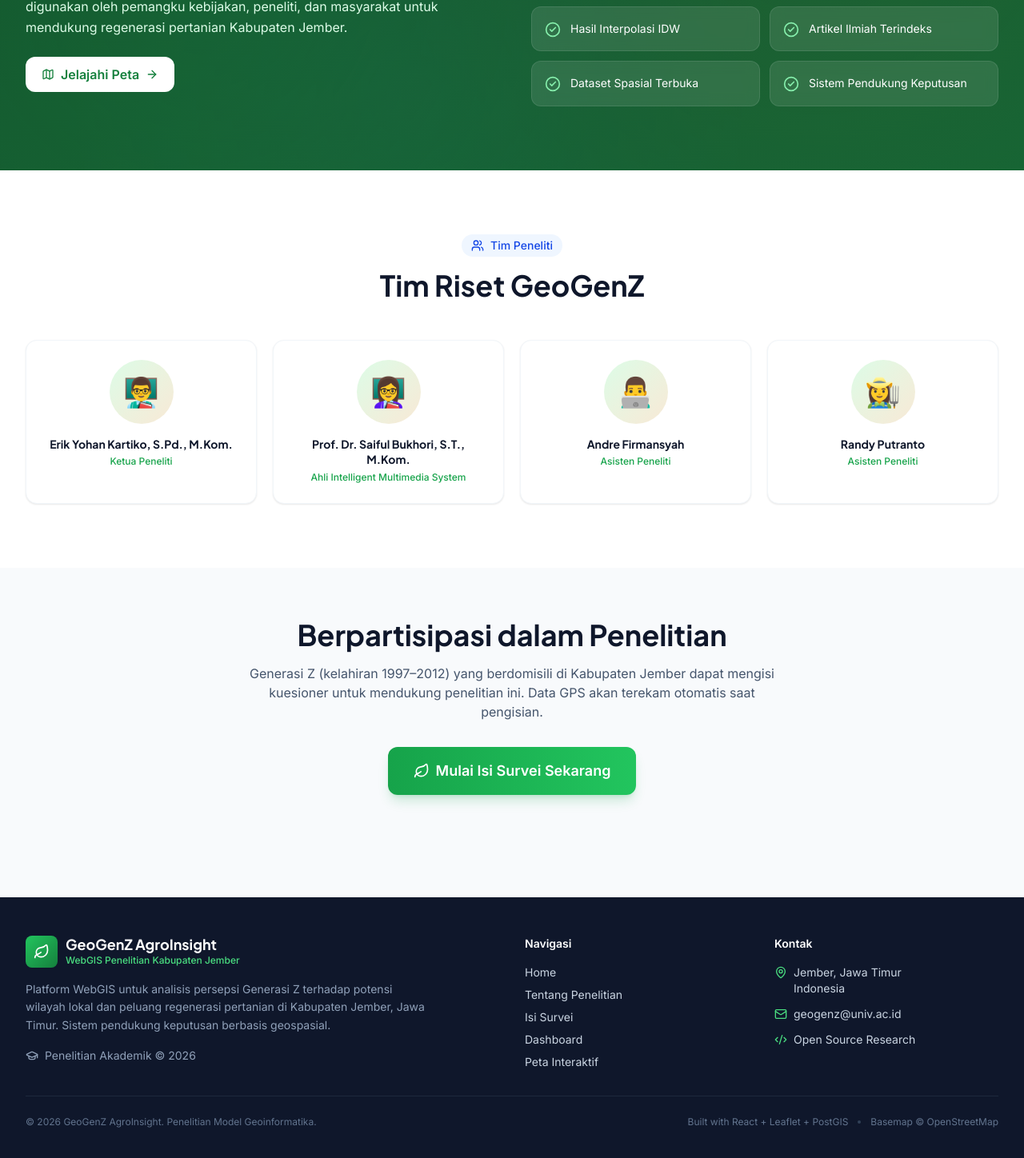
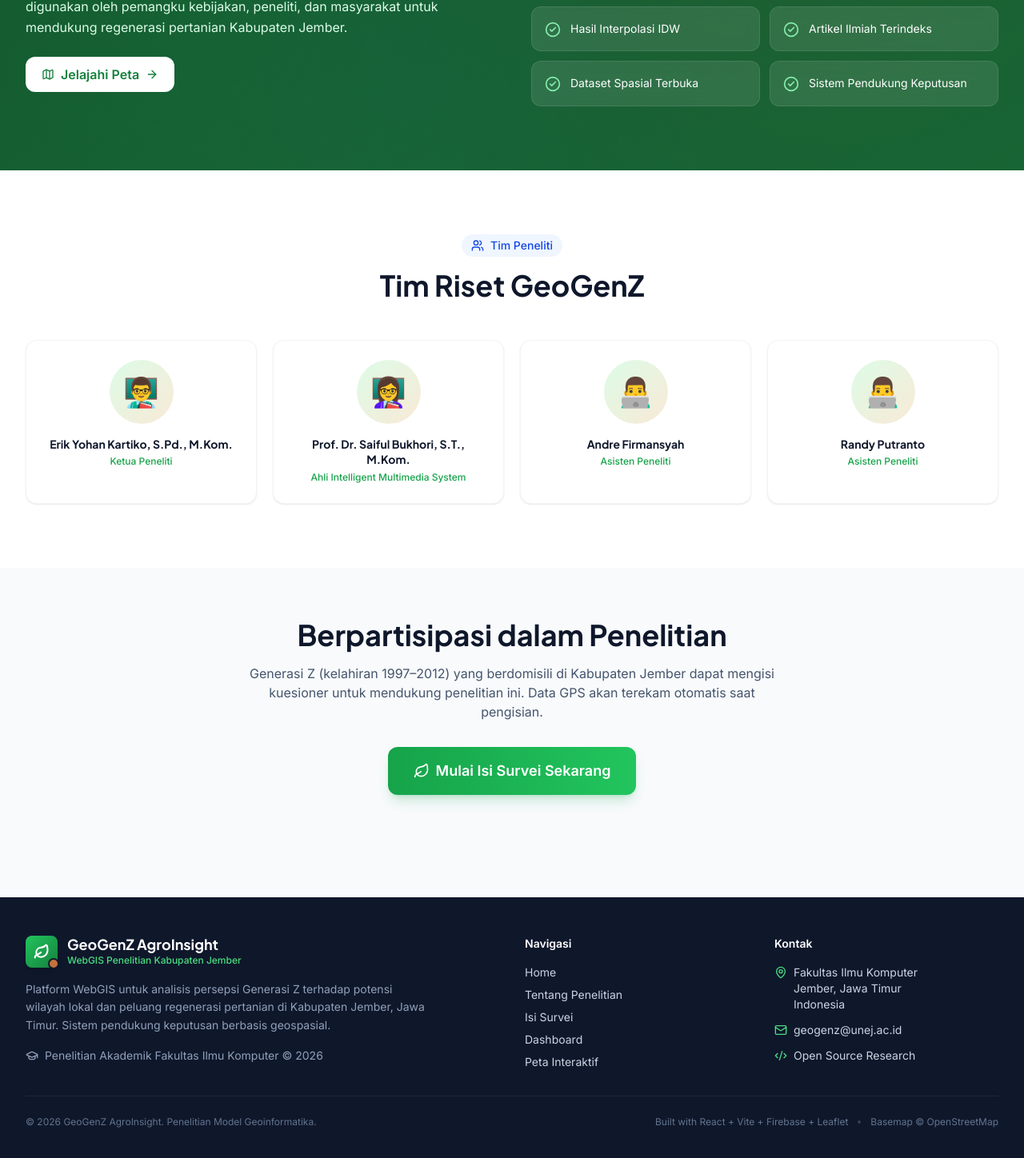
Before and after one commit to af133/survey-jember, a React (Vite) app: page / in a window 1280 px wide. Shown: the part 2959-4407 px from the top of the page at 80% size. Built offline with nearby package versions, Linux system fonts and the light colour scheme; no server answers.

Commit message:
Penyesuaian lagi

```diff
--- a/src/components/Footer.tsx
+++ b/src/components/Footer.tsx
@@ -6,9 +6,12 @@ export default function Footer() {
       <div className="max-w-[1600px] mx-auto px-4 sm:px-6 lg:px-8 py-12">
         <div className="grid grid-cols-1 md:grid-cols-4 gap-8">
           <div className="md:col-span-2">
-            <div className="flex items-center gap-2.5 mb-4">
-              <div className="w-10 h-10 rounded-lg bg-gradient-to-br from-agro-500 to-agro-700 flex items-center justify-center">
-                <Leaf className="w-5 h-5 text-white" />
+            <div className="flex items-center gap-3 mb-4">
+              <div className="relative">
+                <div className="w-10 h-10 rounded-lg bg-gradient-to-br from-agro-500 to-agro-700 flex items-center justify-center shadow-md">
+                  <Leaf className="w-5 h-5 text-white" strokeWidth={2.5} />
+                </div>
+                <div className="absolute -bottom-0.5 -right-0.5 w-3.5 h-3.5 bg-earth-500 rounded-full border-2 border-slate-900"></div>
               </div>
               <div>
                 <div className="font-display font-bold text-white text-lg leading-tight">GeoGenZ AgroInsight</div>
@@ -21,7 +24,7 @@ export default function Footer() {
             </p>
             <div className="flex items-center gap-2 text-sm text-slate-400">
               <GraduationCap className="w-4 h-4" />
-              <span>Penelitian Akademik &copy; {new Date().getFullYear()}</span>
+              <span>Penelitian Akademik Fakultas Ilmu Komputer &copy; {new Date().getFullYear()}</span>
             </div>
           </div>
 
@@ -41,11 +44,11 @@ export default function Footer() {
             <ul className="space-y-3 text-sm">
               <li className="flex items-start gap-2">
                 <MapPin className="w-4 h-4 mt-0.5 text-agro-400 flex-shrink-0" />
-                <span>Jember, Jawa Timur<br />Indonesia</span>
+                <span>Fakultas Ilmu Komputer<br />Jember, Jawa Timur<br />Indonesia</span>
               </li>
               <li className="flex items-center gap-2">
                 <Mail className="w-4 h-4 text-agro-400" />
-                <span>geogenz@univ.ac.id</span>
+                <span>geogenz@unej.ac.id</span>
               </li>
               <li className="flex items-center gap-2">
                 <Code2 className="w-4 h-4 text-agro-400" />
@@ -60,7 +63,7 @@ export default function Footer() {
             &copy; {new Date().getFullYear()} GeoGenZ AgroInsight. Penelitian Model Geoinformatika.
           </p>
           <div className="flex items-center gap-3 text-xs text-slate-500">
-            <span>Built with React + Leaflet + PostGIS</span>
+            <span>Built with React + Vite + Firebase + Leaflet</span>
             <span className="w-1 h-1 bg-slate-700 rounded-full"></span>
             <span>Basemap &copy; OpenStreetMap</span>
           </div>
--- a/src/pages/About.tsx
+++ b/src/pages/About.tsx
@@ -2,7 +2,7 @@ import {
   BookOpen, Target, FlaskConical, Database, MapPin,
   Users, Award, Server, Globe, Quote, CheckCircle2,
   Sprout, Code,
-  Layers
+  Layers, Zap, BarChart3
 } from 'lucide-react';
 
 export default function About() {
@@ -39,11 +39,11 @@ export default function About() {
 
   const tech = [
     { name: 'React', desc: 'Frontend library', icon: Code, color: 'text-blue-500' },
-    { name: 'Next.js', desc: 'React framework', icon: Globe, color: 'text-slate-700' },
-    { name: 'Laravel', desc: 'REST API backend', icon: Server, color: 'text-red-500' },
-    { name: 'PostgreSQL + PostGIS', desc: 'Spatial database', icon: Database, color: 'text-blue-700' },
+    { name: 'Vite', desc: 'Frontend build tool', icon: Zap, color: 'text-purple-500' },
+    { name: 'Firebase', desc: 'Backend & Database', icon: Database, color: 'text-yellow-500' },
+    { name: 'TypeScript', desc: 'Type-safe JavaScript', icon: Code, color: 'text-blue-700' },
     { name: 'Leaflet.js', desc: 'Interactive maps', icon: MapPin, color: 'text-agro-600' },
-    { name: 'Chart.js', desc: 'Data visualization', icon: BookOpen, color: 'text-pink-500' },
+    { name: 'Chart.js', desc: 'Data visualization', icon: BarChart3, color: 'text-pink-500' },
     { name: 'Tailwind CSS', desc: 'Utility-first styling', icon: Sprout, color: 'text-cyan-500' },
     { name: 'OpenStreetMap', desc: 'Basemap provider', icon: Globe, color: 'text-green-600' },
   ];
@@ -51,7 +51,7 @@ export default function About() {
   const team = [
     { name: 'Erik Yohan Kartiko, S.Pd., M.Kom.', role: 'Ketua Peneliti', affiliation: 'Fakultas Ilmu Komputer', img: '👨‍🏫' },
     { name: 'Prof. Dr. Saiful Bukhori, S.T., M.Kom.', role: 'Ahli Intelligent Multimedia System',  affiliation: 'Fakultas Ilmu Komputer', img: '👩‍🏫' },
-    { name: 'Andre Firmansyah', role: 'Asisten Peneliti', affiliation: 'Fakultas Ilmu Komputer', img: '👨‍🌾' },
+    { name: 'Andre Firmansyah', role: 'Asisten Peneliti', affiliation: 'Fakultas Ilmu Komputer', img: '👨‍💻' },
     { name: 'Randy Putranto', role: 'Asisten Peneliti', affiliation: 'Fakultas Ilmu Komputer', img: '👨‍💻' },
   ];
 
@@ -302,7 +302,7 @@ export default function About() {
             </div>
             <h2 className="font-display font-bold text-2xl text-slate-900">Tim Peneliti</h2>
           </div>
-          <div className="grid sm:grid-cols-2 lg:grid-cols-3 gap-4">
+          <div className="grid sm:grid-cols-2 gap-4">
             {team.map((t, i) => (
               <div key={i} className="flex items-center gap-4 p-4 rounded-xl bg-slate-50 border border-slate-100">
                 <div className="w-14 h-14 rounded-full bg-white flex items-center justify-center text-3xl shadow-sm flex-shrink-0">
--- a/src/pages/Home.tsx
+++ b/src/pages/Home.tsx
@@ -73,7 +73,7 @@ export default function Home({ setCurrentPage }: HomeProps) {
     { name: 'Erik Yohan Kartiko, S.Pd., M.Kom.', role: 'Ketua Peneliti', img: '👨‍🏫' },
     { name: 'Prof. Dr. Saiful Bukhori, S.T., M.Kom.', role: 'Ahli Intelligent Multimedia System', img: '👩‍🏫' },
     { name: 'Andre Firmansyah', role: 'Asisten Peneliti', img: '👨‍💻' },
-    { name: 'Randy Putranto', role: 'Asisten Peneliti', img: '👩‍🌾' },
+    { name: 'Randy Putranto', role: 'Asisten Peneliti', img: '👨‍💻' },
   ];
 
   return (
```
